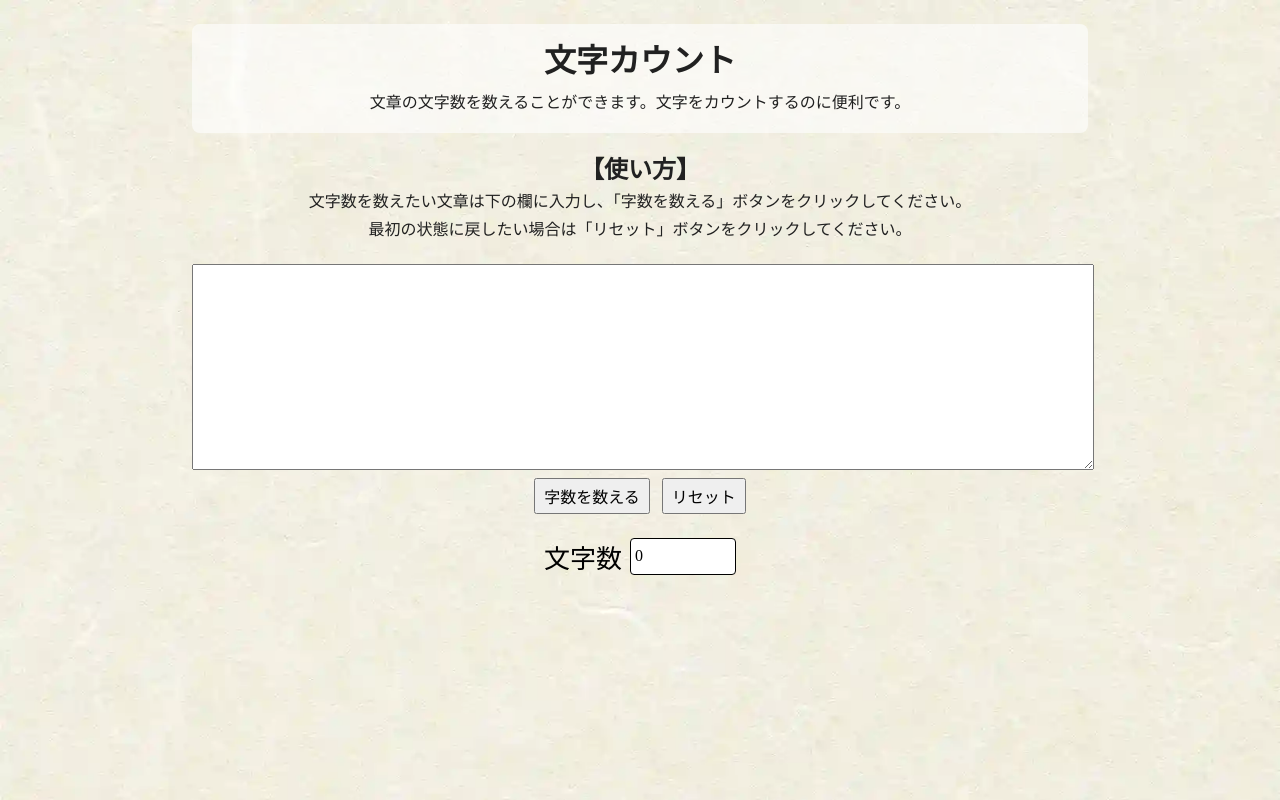
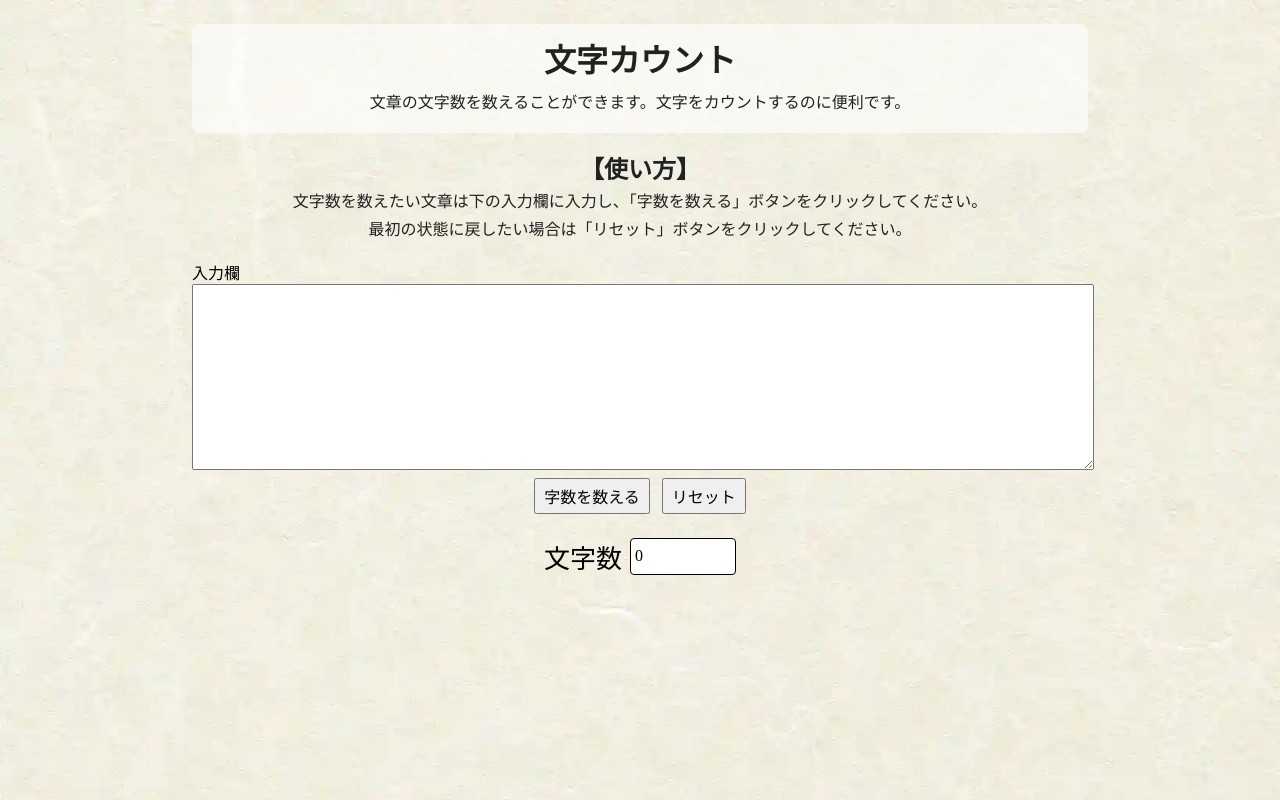
Before and after one commit to keitomasaki/moji_counter, a Next.js app: page / in a window 1280 px wide. Built offline with nearby package versions, Linux system fonts and the light colour scheme.

Commit message:
テキストエリアにラベルを付与

```diff
--- a/components/topPage/ActionArea/index.tsx
+++ b/components/topPage/ActionArea/index.tsx
@@ -23,7 +23,8 @@ const ActionArea = () => {
   }
 
   return <div className={styles.wrapper}>
-  <textarea value={inputStr} className={styles.textarea} onChange={(e) => handleChangeTextAea(e)}></textarea>
+    <label htmlFor="textarea">入力欄</label>
+  <textarea  value={inputStr} className={styles.textarea} onChange={(e) => handleChangeTextAea(e)}></textarea>
   <div className={styles.actions}>
     <button className={styles.actionBtn} onClick={handleClickCheckInputStrLengthBtn}>字数を数える</button>
     <button className={styles.actionBtn} onClick={handleClickResetBtn}>リセット</button>
--- a/components/topPage/ActionArea/style.module.css
+++ b/components/topPage/ActionArea/style.module.css
@@ -1,12 +1,12 @@
 .wrapper {
   width: 70%;
   margin: 0 auto;
-  margin-top: 24px;
+  margin-top: 20px;
 }
 
 .textarea {
   width: 100%;
-  height: 200px;
+  height: 180px;
   font-size: 20px;
 }
 
--- a/components/topPage/AppDescriptionBox/index.tsx
+++ b/components/topPage/AppDescriptionBox/index.tsx
@@ -4,7 +4,7 @@ import styles from "./style.module.css"
 const AppDescriptionBox = () => {
   return <div className={styles.wrapper}>
     <h2 className={styles.title}>【使い方】</h2>
-    <p className={styles.description}>文字数を数えたい文章は下の欄に入力し、「字数を数える」ボタンをクリックしてください。</p>
+    <p className={styles.description}>文字数を数えたい文章は下の入力欄に入力し、「字数を数える」ボタンをクリックしてください。</p>
     <p className={styles.description}>最初の状態に戻したい場合は「リセット」ボタンをクリックしてください。</p>
   </div>;
 };
```
